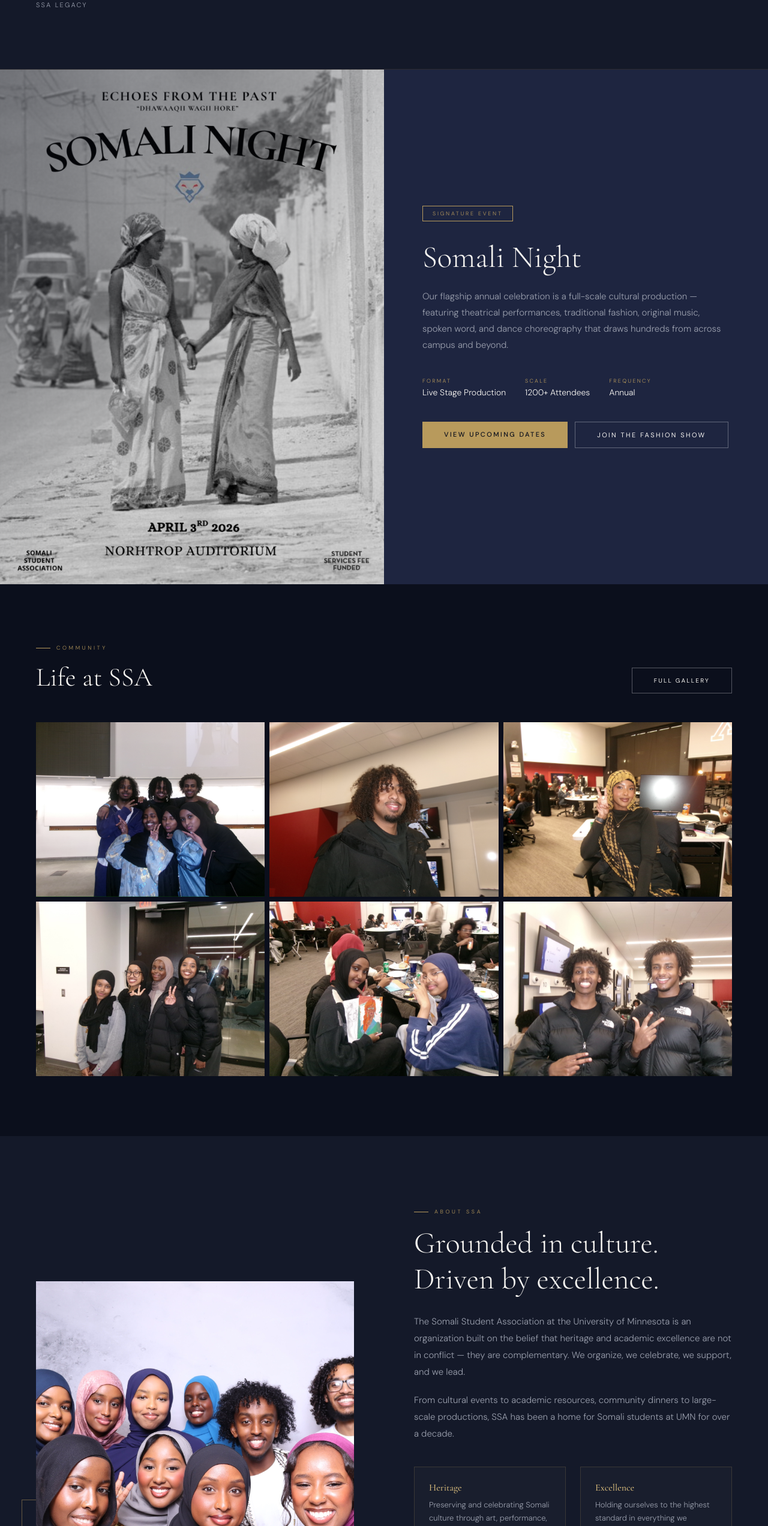
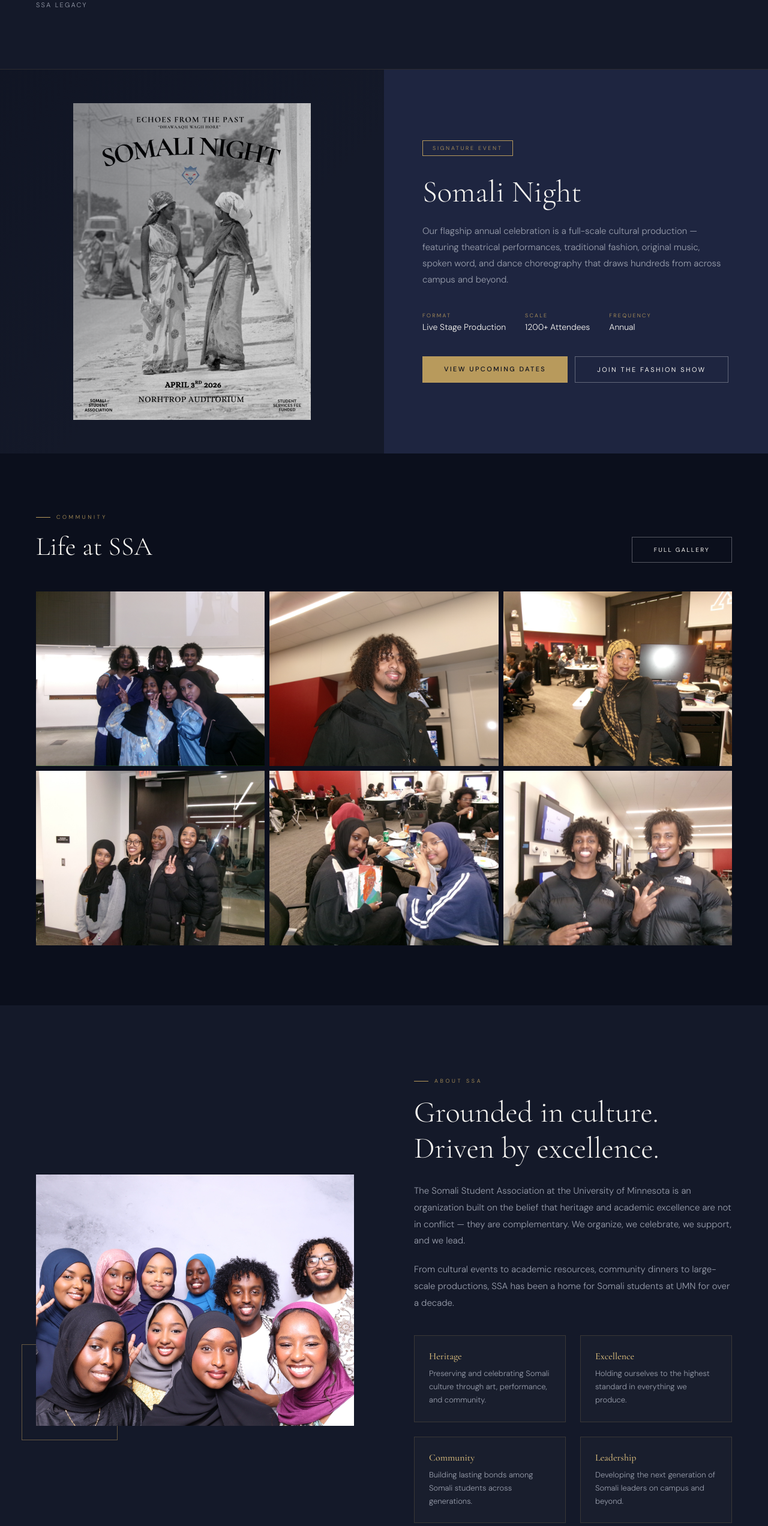
Before and after one commit to currentlycrafting/ssa-umn-edu, a plain HTML site: page index.html in a window 1280 px wide. Shown: the part 1196-3740 px from the top of the page at 60% size. Drawn offline with nearby package versions, Linux system fonts and the light colour scheme.

Commit message:
new changes

```diff
--- a/index.html
+++ b/index.html
@@ -68,8 +68,8 @@
       text-decoration: none;
     }
     .nav-logo img {
-      height: 36px;
-      width: 36px;
+      height: 52px;
+      width: 52px;
       object-fit: contain;
       filter: brightness(1.1);
     }
@@ -347,11 +347,19 @@
       min-height: 600px;
     }
     .event-image-side img {
-      width: 100%;
-      height: 100%;
-      object-fit: cover;
-      object-position: center 15%;
+      width: min(100%, 420px);
+      height: auto;
+      max-height: 88%;
+      object-fit: contain;
+      object-position: center center;
       transition: transform 0.8s ease;
+    }
+    .event-image-side {
+      display: flex;
+      align-items: center;
+      justify-content: center;
+      background: var(--navy-mid);
+      padding: 20px;
     }
     .event-image-side:hover img { transform: scale(1.04); }
     .event-image-overlay {
@@ -478,9 +486,10 @@
     }
     .about-image-wrap img {
       width: 100%;
-      height: 500px;
-      object-fit: cover;
-      object-position: center 10%;
+      height: 420px;
+      object-fit: contain;
+      object-position: center;
+      background: var(--navy);
       display: block;
     }
     .about-image-accent {
@@ -998,8 +1007,11 @@
       object-fit: contain;
     }
     .newsletter-embed-frame {
-      aspect-ratio: 1 / 1;
-      object-fit: cover;
+      width: 100%;
+      max-width: 340px;
+      aspect-ratio: 4 / 5;
+      object-fit: contain;
+      display: block;
     }
     .newsletter-embed-frame {
       margin: 8px 0 14px;
```
